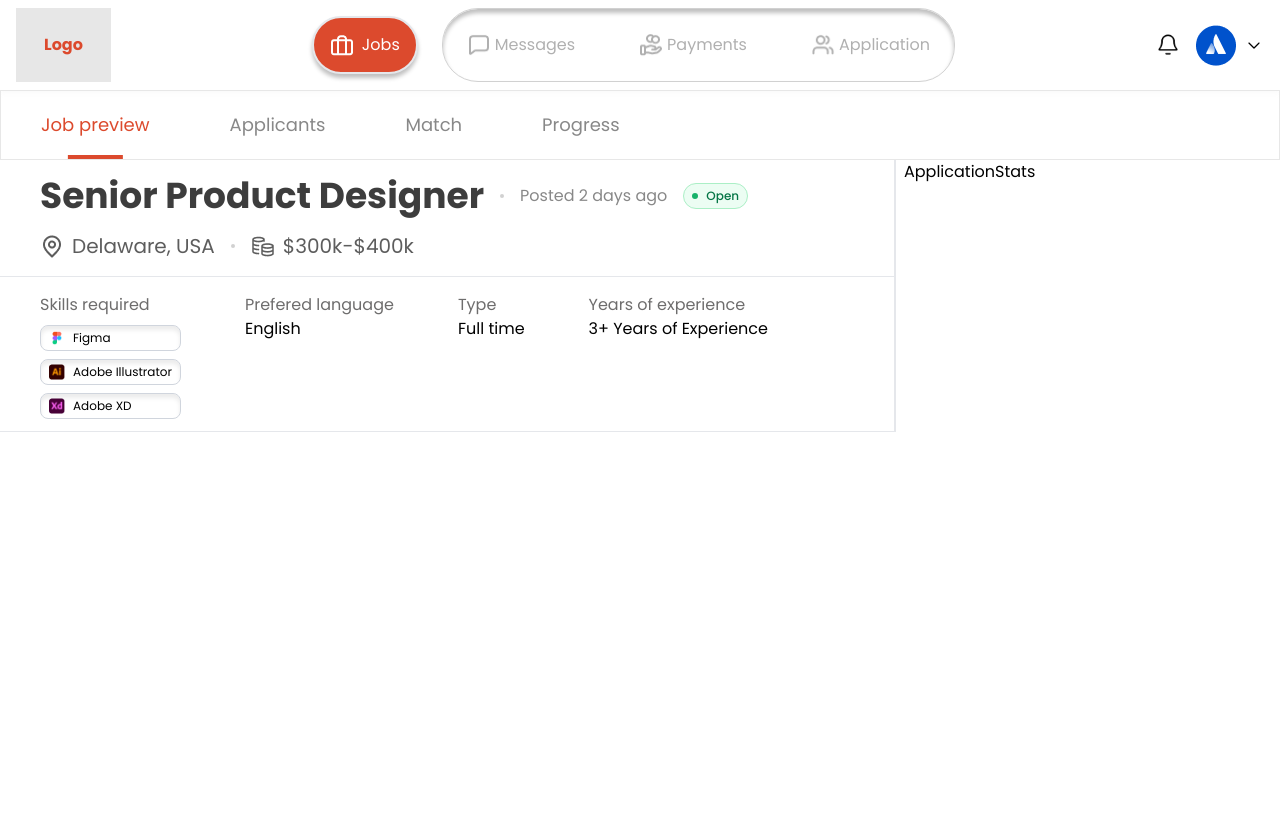
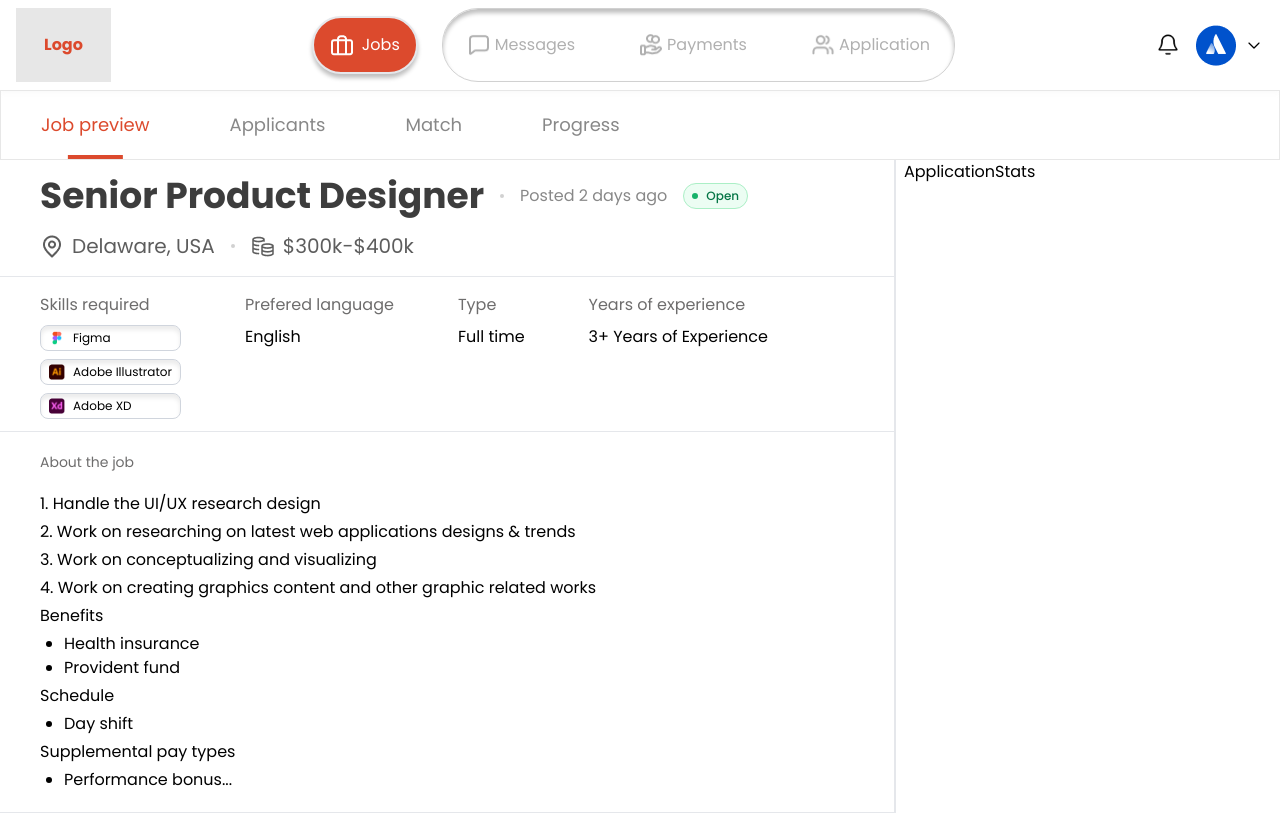
Before and after one commit to Manoj-Kumar-Munda/clade-assignment, a React (Vite) app: page / in a window 1280 px wide. Built offline with nearby package versions, Linux system fonts and the light colour scheme.

Commit message:
About component added

```diff
--- /dev/null
+++ b/src/components/About.jsx
@@ -0,0 +1,57 @@
+import React from "react";
+
+const About = () => {
+  return (
+    <div className="border-b">
+      <div className="pl-10 my-5">
+        <h3 className="text-sm text-[#6E6D6D] mb-5">About the job</h3>
+        <div className="space-y-1">
+          <ol className="list-[number] list-inside space-y-1">
+            <li>
+              <span>Handle the UI/UX research design</span>
+            </li>
+            <li>
+              <span>
+                Work on researching on latest web applications designs & trends
+              </span>
+            </li>
+            <li>
+              <span>Work on conceptualizing and visualizing</span>
+            </li>
+            <li>
+              <span>
+                Work on creating graphics content and other graphic related
+                works
+              </span>
+            </li>
+          </ol>
+          <p>Benefits</p>
+          <ul className="list-disc pl-6">
+            <li>
+              <span>Health insurance</span>
+            </li>
+            <li>
+              <span>Provident fund</span>
+            </li>
+          </ul>
+
+          <p>Schedule</p>
+          <ul className="list-disc pl-6">
+            <li>
+              <span>Day shift</span>
+            </li>
+          </ul>
+
+          <p>Supplemental pay types</p>
+          <ul className="list-disc pl-6">
+            <li>
+              <span>Performance bonus...</span>
+            </li>
+          </ul>
+        </div>
+      </div>
+    </div>
+  );
+};
+
+export default About;
--- a/src/components/JobDescription.jsx
+++ b/src/components/JobDescription.jsx
@@ -1,11 +1,13 @@
 import React from "react";
 import JobTitle from "./JobTitle";
 import JobEligibility from "./JobEligibility";
+import About from "./About";
 const JobDescription = () => {
   return (
     <div className="grow border-r-2 ">
       <JobTitle />
       <JobEligibility />
+      <About />
     </div>
   );
 };
--- a/src/components/JobEligibility.jsx
+++ b/src/components/JobEligibility.jsx
@@ -17,17 +17,17 @@ const JobEligibility = () => {
           </div>
         </div>
 
-        <div className="">
+        <div className="flex flex-col gap-2">
           <h2 className="text-[#6E6D6D]">Prefered language</h2>
           <span className="">English</span>
         </div>
 
-        <div>
+        <div className="flex flex-col gap-2">
           <h2 className="text-[#6E6D6D]">Type</h2>
           <span>Full time</span>
         </div>
 
-        <div>
+        <div className="flex flex-col gap-2">
           <h2 className="text-[#6E6D6D]">Years of experience</h2>
           <span>3+ Years of Experience</span>
         </div>
--- a/src/components/Main.jsx
+++ b/src/components/Main.jsx
@@ -9,7 +9,6 @@ const Main = () => {
       <Tabs />
       <div className="flex">
         <JobDescription />
-
         <ApplicationStats />
       </div>
     </div>
```
Also changed, not shown: src/assets/icons/logo_square.png (added).
